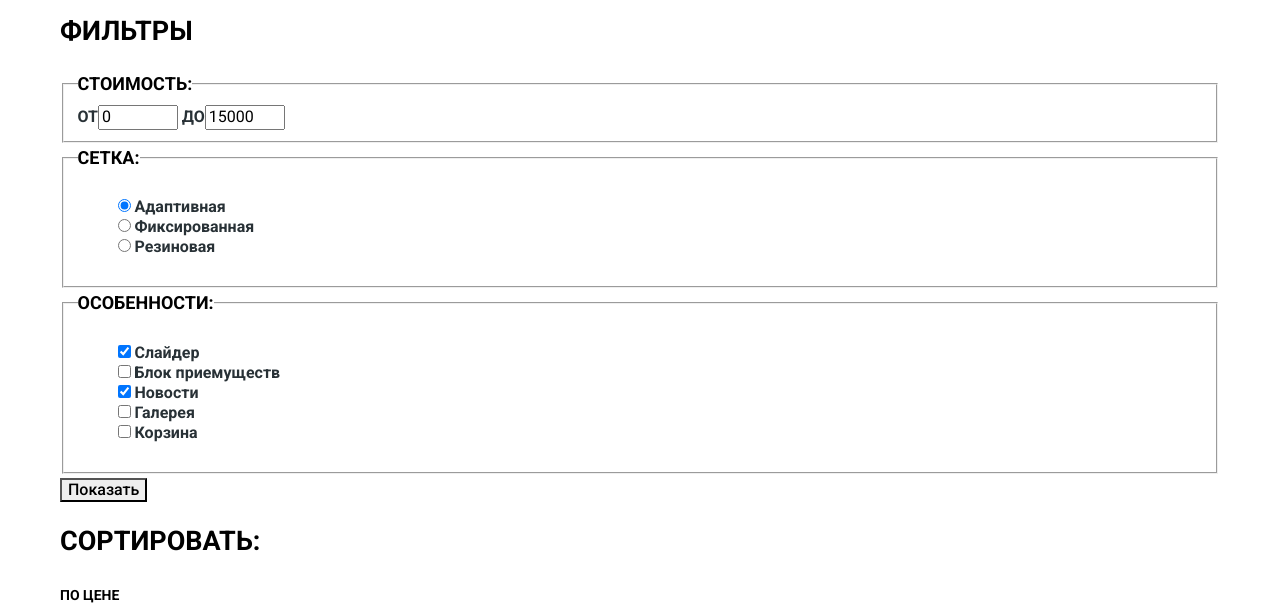
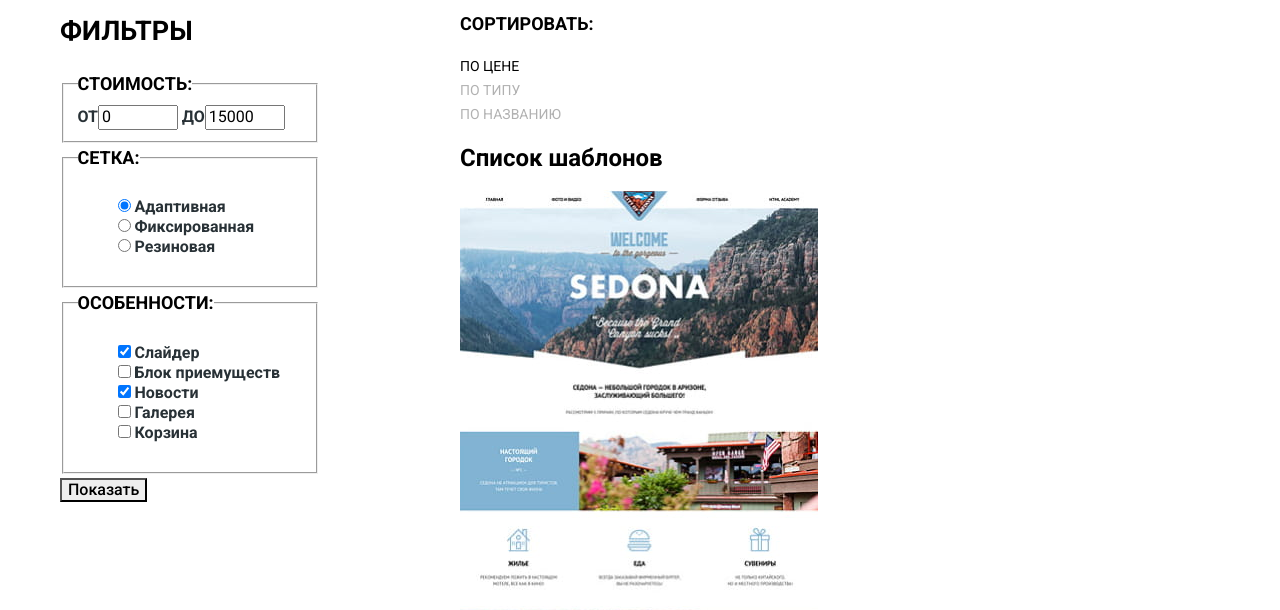
Before and after one commit to Alina837-a/1723687-nerds-30, a plain HTML site: page catalog.html in a window 1280 px wide. Shown: the part 157-767 px from the top of the page. Drawn offline with Linux system fonts and the light colour scheme.

Commit message:
5.18. Сетка на гридах для внутренней страницы

```diff
--- a/catalog.html
+++ b/catalog.html
@@ -34,6 +34,8 @@
 
   <main class="page-catalog">
     <div class="page-title"><h1>Магазин готовых шаблонов</h1></div>
+    <div class="filtres-container">
+      <div class="column1">
         <section class="filtres">
           <h2>Фильтры</h2>
           <form class="filter" method="POST" action="https://echo.htmlacademy.ru">
@@ -89,6 +91,8 @@
             <button class="filter-button" type="submit">Показать</button>
           </form>
           </section>
+      </div>
+      <div class="column2">
         <section class="sorting">
           <h2>Сортировать:</h2>
             <ul class="sorting-list">
@@ -192,26 +196,28 @@
               </li>
             </ul>
           </section>
+      </div>
+    </div>
   </main>
 
   <footer class="main-footer">
     <section class="map">
-      <div class="map-wrapper">
       <h2>Как нас найти</h2>
       <img src="img/map.png" width="1440" height="416" alt="Санкт-Петербург,ул. Б. Конюшенная,д. 19/8">
-      </div>
-    </section>
       <section class="contacts">
         <h2>Контактная информация</h2>
+        <div class="map-wrapper">
           <p class="contacts-studio">Nёrds design studio</p>
           <p class="contact-address">Санкт-Петербург,<br>
            ул. Б. Конюшенная,д. 19/8</p>
           <p class="phone">тел. <a class="contacts-phone" href="tel:+78122757575">+7 (812) 275-75-75</a></p>
           <a class="contacts-button" href="blank.html">Напишите нам</a>
+        </div>
+      </section>
     </section>
     <section class="footer-social">
-      <ul>
-        <li>
+      <ul class="social-list">
+        <li class="social-item">
           <a class="social-button" href="#">
             <span>Вконтакте</span>
             <svg width="27" height="15" viewBox="0 0 27 15" fill="none" xmlns="http://www.w3.org/2000/svg">
@@ -219,7 +225,7 @@
             </svg>
           </a>
         </li>
-        <li>
+        <li class="social-item">
           <a class="social-button" href="#">
             <span>Фейсбук</span>
             <svg width="12" height="22" viewBox="0 0 12 22" fill="none" xmlns="http://www.w3.org/2000/svg">
@@ -227,7 +233,7 @@
             </svg>
           </a>
         </li>
-        <li>
+        <li class="social-item">
           <a class="social-button" href="#">
             <span>Инстаграм</span>
             <svg width="21" height="21" viewBox="0 0 21 21" fill="none" xmlns="http://www.w3.org/2000/svg">
--- a/css/style.css
+++ b/css/style.css
@@ -338,6 +338,7 @@ img {
     opacity: 0.1;
 }
 
+
 .page-title h1{
     width: 100%;
     margin: 0 auto;
@@ -350,12 +351,13 @@ img {
 
 /* Filtres*/
 
-.filtres,
-.sorting,
-.catalog {
+.filtres-container {
+    display: grid;
+    grid-template-columns: 260px 760px;
+    column-gap: 140px;
     width: 1160px;
     margin: 0 auto;
-
+    padding:0 10px;
 }
 
 .filtres {
@@ -365,6 +367,7 @@ img {
     text-transform: uppercase;
     color: var(--basic-black);
 }
+
 
 .price {
     font-size: 16px;
@@ -379,6 +382,8 @@ img {
     line-height: 20px;
     text-transform: none;
     color: var(--basic-very-dark-greyish-blue);
+    margin: 0;
+    padding: 0;
 }
 
 .filter-button {
@@ -399,7 +404,7 @@ img {
 }
 
 
-.sorting {
+.sorting h2 {
     font-weight: bold;
     font-size: 18px;
     line-height: 30px;
@@ -417,6 +422,7 @@ img {
     font-size: 14px;
     line-height: 18px;
     color: var(--basic-black);
+    text-transform: uppercase;
 }
 
 .sorting-item-type a,
@@ -438,6 +444,8 @@ img {
 
 .catalog-list {
     list-style: none;
+    padding: 0;
+    margin: 0;
 }
 
 .catalog-category {
@@ -563,6 +571,8 @@ img {
     line-height: 18px;
     color: var(--basic-black);
     background-color: var(--basic-light-grey);
+    margin: 0;
+    padding: 0;
 }
 
 .pagination-list a:hover {
```
Lines whose indentation alone changed are shown as unchanged.
